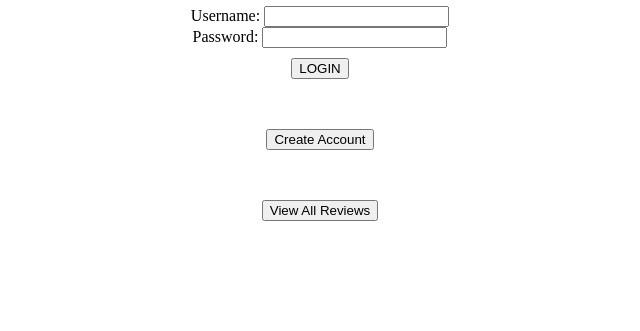
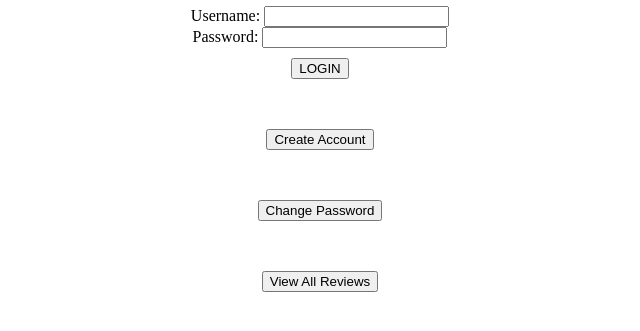
Before and after one commit to tpturjo/Performance-Review-Web-Application, a Bottle app: page / in a window 1280 px wide. Shown: the part 194-525 px from the top of the page, without its empty margins (320-960 px from the left). Run offline with Bottle, Linux system fonts and the light colour scheme.

Commit message:
updating

```diff
--- a/templates/login.html
+++ b/templates/login.html
@@ -11,7 +11,7 @@
     <h1>Performance Review</h1>
     <h3>login</h3>
     <div class="main">
-         <div id = "user">
+         <div id="user">
             <form action="/submit" method="post">
                 <div>
                   <label for="username">Username:</label>
@@ -21,19 +21,25 @@
                   <label for="password">Password:</label>
                   <input type="text" id="password" name="password">
                 </div>
-                    <div class = "button">
+                <div class="button">
                   <input type="submit" name="action" value="LOGIN">
                 </div>
             </form>
-         </div>
-    </div>
-
+            <form action="/createAccount">
                 <div class="button">
-             <form action="/createAccount">
                     <button>
                       Create Account
                     </button>
+                </div>
             </form>
+            <form action="/changePassword">
+                <div class="button">
+                    <button>
+                      Change Password
+                    </button>
+                </div>
+            </form>
+        </div>
     </div>
 
     <div class="button">
@@ -44,32 +50,8 @@
          </form>
     </div>
 
-
     <div id="output_text"></div>
 
-
-    <!-- Needs to be properly implented. Source of Bug at the moment -->
-<!--    <script>-->
-<!--        document.querySelector('form').addEventListener('submit', function(event) {-->
-<!--            event.preventDefault();  // Prevents the form from submitting in the traditional way-->
-<!--            var username = document.querySelector('input[name="username"]').value;-->
-<!--            var password = document.querySelector('input[name="password"]').value;-->
-<!--            var xhr = new XMLHttpRequest();-->
-<!--            xhr.open('POST', '/submit', true);-->
-<!--            xhr.setRequestHeader('Content-type', 'application/x-www-form-urlencoded');-->
-
-<!--            xhr.onload = function() {-->
-<!--                if (xhr.status === 200) {-->
-<!--                    if (xhr.responseText === 'Failure') {-->
-<!--                        document.getElementById('output_text').innerHTML = 'Wrong ID or Password.';-->
-<!--                    } elese -->
-<!--                }-->
-<!--            }-->
-
-<!--            xhr.send('action=LOGIN&username=' + encodeURIComponent(username) + '&password=' + encodeURIComponent(password));-->
-<!--        });-->
-<!--    </script>-->
-
-
+    <!-- Needs to be properly implemented. Source of Bug at the moment -->
 </body>
 </html>
```
Lines whose indentation alone changed are shown as unchanged.
